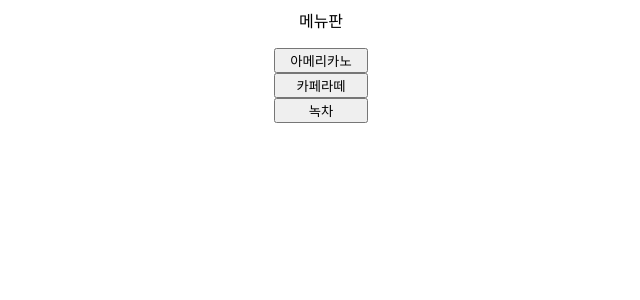
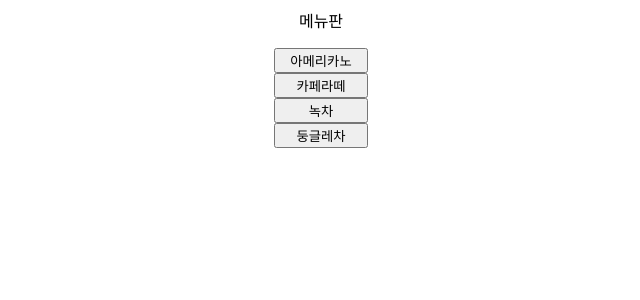
Before and after one commit to SteelCrab/david, a Flask app: page /menu in a window 1280 px wide. Shown: the top 300 px of the page, without its empty margins (319-959 px from the left). Run offline with Flask 3, Linux system fonts and the light colour scheme.

Commit message:
Update menu.html

```diff
--- a/repo_work/templates/menu.html
+++ b/repo_work/templates/menu.html
@@ -15,5 +15,6 @@
     <button name="menu1" style="width:70pt;">아메리카노</button><br>
     <button name="menu2" style="width:70pt;">카페라떼</button><br>
     <button name="menu2" style="width:70pt;">녹차</button><br>
+    <button name="menu2" style="width:70pt;">둥글레차</button><br>
 </body>
 </html>
```
